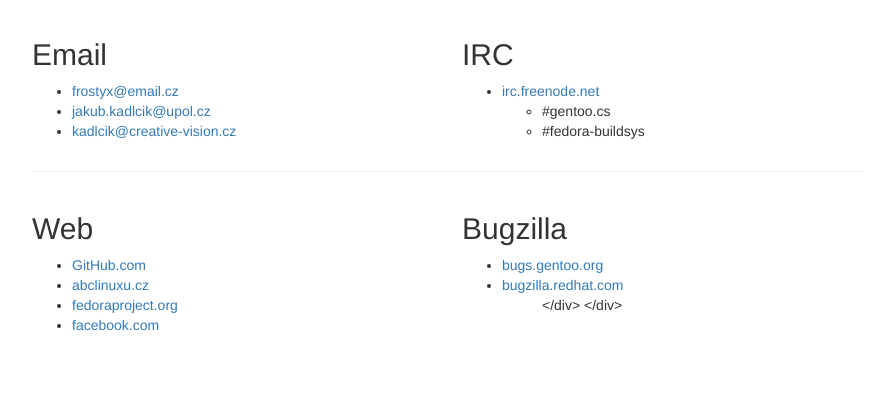
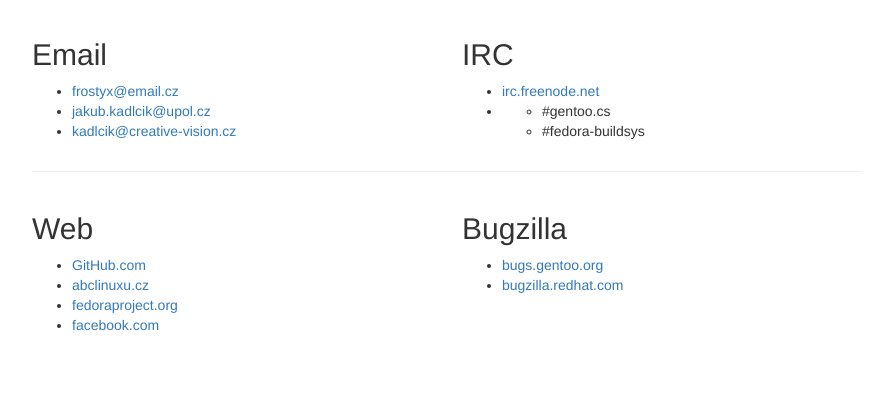
Before and after one commit to FrostyX/frostyx.github.io, a Jekyll site: the page built from contact.md, in a window 1280 px wide. Shown: the part 144-544 px from the top of the page, without its empty margins (193-1086 px from the left). Built offline with Jekyll 4.4.1, drawn with Linux system fonts in a browser that asks for light colours; nearby versions of some CDN libraries; Markdown is read by kramdown in place of the engine named in the settings.

Commit message:
Fix ul validation errors

```diff
--- a/contact.md
+++ b/contact.md
@@ -17,10 +17,12 @@
 		<h2>IRC</h2>
 		<ul>
 			<li><a href="http://webchat.freenode.net/" title="webchat - irc.freenode.net">irc.freenode.net</a></li>
-			<ul>
-				<li>#gentoo.cs</li>
-				<li>#fedora-buildsys</li>
-			</ul>
+			<li>
+				<ul>
+					<li>#gentoo.cs</li>
+					<li>#fedora-buildsys</li>
+				</ul>
+			</li>
 		</ul>
 	</div>
 </div>
@@ -40,6 +42,6 @@
 		<ul>
 			<li><a href="" title="FrostyX on bugs.gentoo.org">bugs.gentoo.org</a></li>
 			<li><a href="https://bugzilla.redhat.com/buglist.cgi?bug_status=NEW&amp;bug_status=VERIFIED&amp;bug_status=ASSIGNED&amp;bug_status=MODIFIED&amp;bug_status=ON_DEV&amp;bug_status=ON_QA&amp;bug_status=RELEASE_PENDING&amp;bug_status=POST&amp;bug_status=CLOSED&amp;email1=frostyx%40email.cz&amp;emailassigned_to1=1&amp;emailcc1=1&amp;emailreporter1=1&amp;emailtype1=exact&amp;list_id=3476717" title="FrostyX on bugzilla.redhat.com">bugzilla.redhat.com</a></li>
-		<ul>
+		</ul>
 	</div>
 </div>
```
